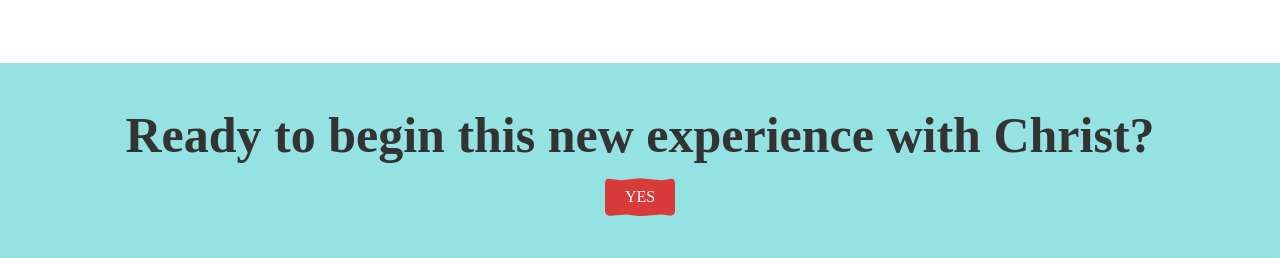
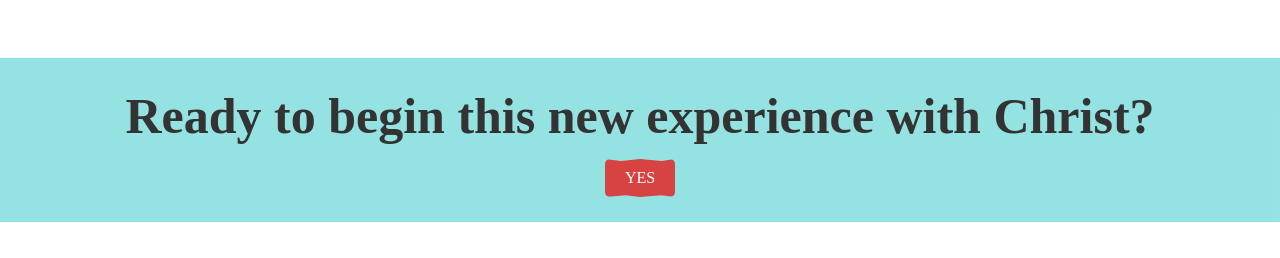
Before and after one commit to Iydeejames/Fortress-of-hope, a React (Create React App) app: page / in a window 1280 px wide. Shown: the part 2682-2940 px from the top of the page. After the commit the page ends 2904 px from the top, so only its background shows below. Built offline with nearby package versions, Linux system fonts and the light colour scheme.

Commit message:
Update App.css

```diff
--- a/src/App.css
+++ b/src/App.css
@@ -484,7 +484,7 @@ video {
   border: none;
   border-radius: 5px;
   cursor: pointer;
-  margin-bottom: 15px;
+  margin-bottom: 10px;
   transition: background-color 0.3s ease;
   clip-path: polygon(
     50% 0%,
@@ -589,6 +589,8 @@ video {
   margin-top: 10px;
 }
 
+/* Salvation */
+
 .salvation-section {
   text-align: center;
   margin-top: 50px;
@@ -598,7 +600,7 @@ video {
 .salvation-section h2 {
   font-size: 50px;
   color: #333;
-  padding-top: 3rem;
+  padding-top: 2rem;
   margin-bottom: 1rem;
   font-family: 'Times New Roman', Times, serif;
 }
@@ -623,12 +625,12 @@ video {
   padding: 10px 20px;
   font-family: 'Times New Roman', Times, serif;
   font-size: 16px;
-  background-color:  rgba(235, 16, 16, 0.795);
+  background-color:  rgba(235, 16, 16, 0.76);
   color: #fff;
   border: none;
   border-radius: 5px;
   cursor: pointer;
-  margin-bottom: 45px;
+  margin-bottom: 25px;
   transition: background-color 0.3s ease;
   clip-path: polygon(
     50% 0%,
```
